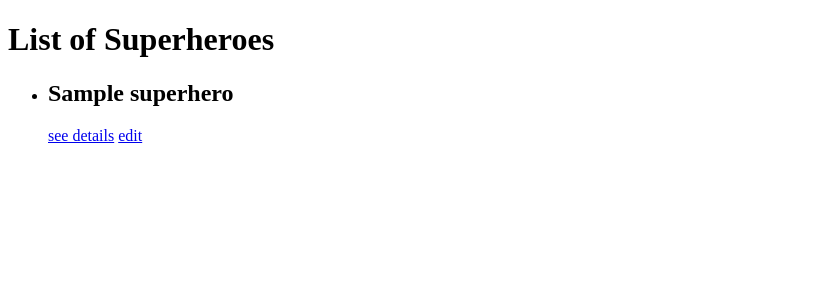
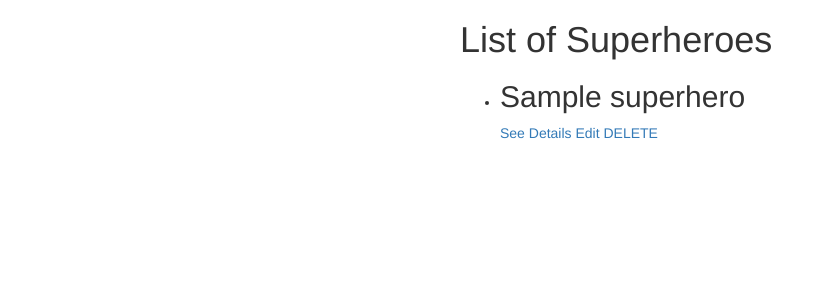
Before and after one commit to jschenkelberg/superhero_project, a Django app: page /superheroes/ in a window 1280 px wide. Shown: the top 300 px of the page, without its empty margins (0-826 px from the left). Run offline with Django 3.2, Linux system fonts and the light colour scheme; tables that the repository leaves empty hold one stand-in row (values such as "Sample post"); some libraries are stand-ins or nearby versions.

Commit message:
added bootstrap to index page

```diff
--- a/superhero/superheroes/templates/superheroes/edit.html
+++ b/superhero/superheroes/templates/superheroes/edit.html
@@ -5,7 +5,7 @@
     <title>Edit Superhero</title>
 </head>
 <body>
-<form action="{% url 'superheroes:edit_superhero' %}" method="post">
+<form action="{% url 'superhero_edit' %}" method="post">
     {% csrf_token %}
     Name:<input type="text" name="name" id="name"><br>
     Alter Ego:<input type="text" name="alter_ego" id="alter_ego"><br>
--- a/superhero/superheroes/templates/superheroes/index.html
+++ b/superhero/superheroes/templates/superheroes/index.html
@@ -1,18 +1,28 @@
 <!doctype html>
 <html lang="en">
 <head>
+    <title>Superhero Index</title>
     <meta charset="UTF-8">
-    <title>Superhero Index</title>
+    <meta name="viewport" content="width=device-width,initial-scale=1">
+    <link rel="stylesheet" href="https://maxcdn.bootstrapcdn.com/bootstrap/3.4.1/css/bootstrap.min.css">
 </head>
 <body>
+<div class="container">
+    <div class="row">
+        <div class="col-md-4"></div>
+        <div class="col-md-4">
             <h1>List of Superheroes</h1>
             <ul>
                 {% for superhero in all_superheroes %}
-    <li><h2> {{superhero.name}} </h2>
-        <a href="{% url 'superheroes:detail' superhero.id %}">see details</a>
-        <a href="{%url 'superheroes:edit' superhero.id %}">edit</a>
+                <li><h2> {{superhero.name}}</h2>
+                    <p><a href="{% url 'superheroes:detail' superhero.id %}">See Details</a>
+                    <a href="{% url 'superheroes:edit' superhero.id %}">Edit</a>
+                        <a href="{% url 'superheroes:delete' superhero.id %}">DELETE</a></p>
                 </li>
                 {% endfor %}
             </ul>
+            <div class="col-md-4"></div>
+        </div>
+    </div>
 </body>
 </html>
--- a/superhero/superheroes/urls.py
+++ b/superhero/superheroes/urls.py
@@ -6,5 +6,6 @@ urlpatterns = [
     path('', views.index, name='index'),
     path('details/<int:superhero_id>', views.detail, name='detail'),
     path('new/', views.create, name='create_new_superhero'),
-    path('edit/<int:superhero_id>', views.edit, name='edit')
+    path('edit/<int:superhero_id>', views.edit, name='edit'),
+    path('delete/<int:superhero_id>', views.delete, name='delete')
 ]
--- a/superhero/superheroes/views.py
+++ b/superhero/superheroes/views.py
@@ -45,3 +45,11 @@ def create(request):
         return HttpResponseRedirect(reverse('superheroes:index'))
     else:
         return render(request, "superheroes/create.html")
+
+def delete(request, superhero_id):
+    superhero_delete = Superhero.objects.get(pk=superhero_id)
+    Superhero.delete(superhero_id)
+    context = {
+        'superhero_delete': superhero_delete
+    }
+    return render(request, 'superheroes/index.html', context)
```
Lines whose indentation alone changed are shown as unchanged.
